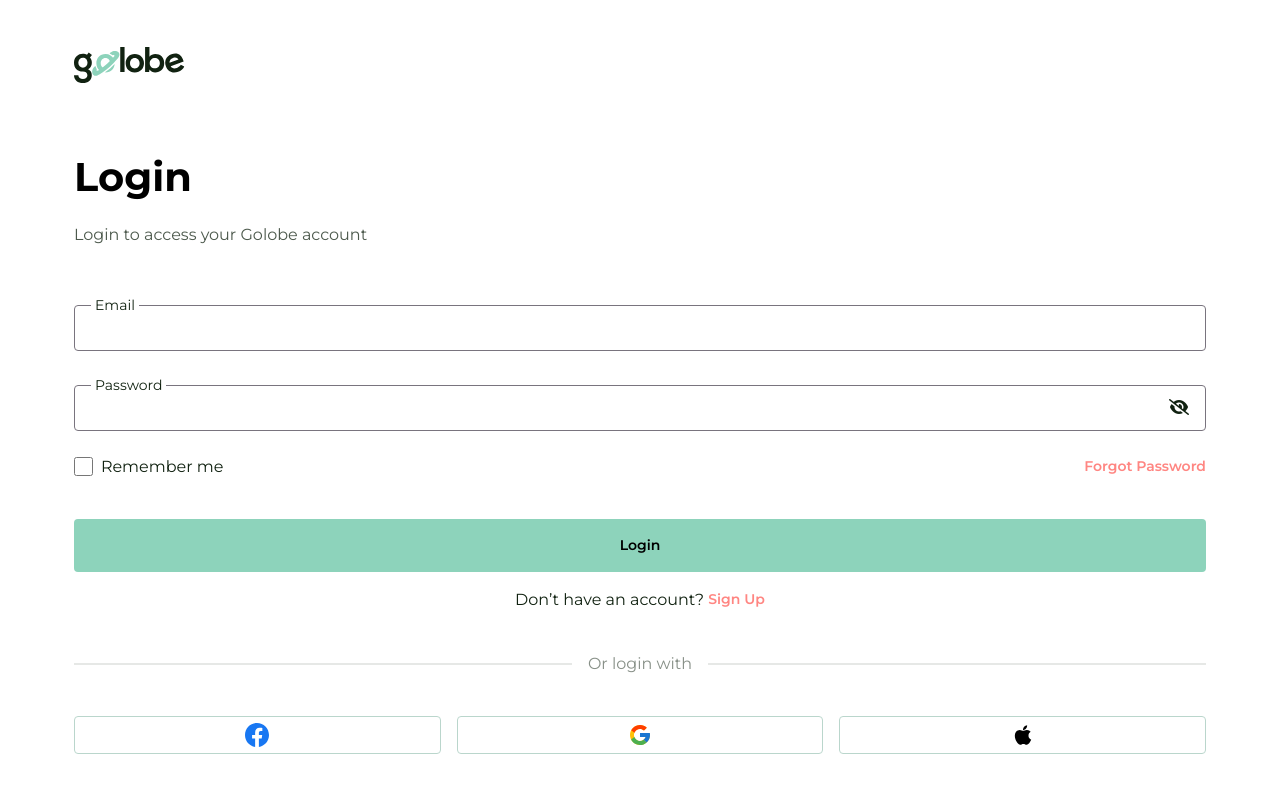
After one commit to bmBMT/Travel-Agency-Website, a PHP site: page /pages/login.html in a window 1280 px wide. The commit adds this page. Run offline with PHP 8.4, Linux system fonts and the light colour scheme.

Commit message:
searchFilterCard fix, login page form

```diff
--- /dev/null
+++ b/js/sign.js
@@ -0,0 +1,16 @@
+function hidePassword(i) {
+    let input = document.querySelector(`#loginPassword${i}`);
+    let hide = document.querySelector(`#hide${i}`);
+    let view = document.querySelector(`#view${i}`);
+
+    if (input.type === "password") {
+        input.type = 'text';
+        hide.style.display = "none";
+        view.style.display = null;
+    } else {
+        input.type = 'password';
+        hide.style.display = null;
+        view.style.display = "none";
+    }
+
+}
--- /dev/null
+++ b/pages/login.html
@@ -0,0 +1,84 @@
+<!DOCTYPE html>
+<html lang="en">
+  <head>
+    <meta charset="UTF-8" />
+    <meta http-equiv="X-UA-Compatible" content="IE=edge" />
+    <meta name="viewport" content="width=device-width, initial-scale=1.0" />
+    <link rel="stylesheet" href="https://cdn.jsdelivr.net/npm/bootstrap@4.0.0/dist/css/bootstrap.min.css" integrity="sha384-Gn5384xqQ1aoWXA+058RXPxPg6fy4IWvTNh0E263XmFcJlSAwiGgFAW/dAiS6JXm" crossorigin="anonymous"/>
+    <link rel="stylesheet" href="https://cdnjs.cloudflare.com/ajax/libs/font-awesome/6.0.0-beta2/css/all.min.css" integrity="sha512-YWzhKL2whUzgiheMoBFwW8CKV4qpHQAEuvilg9FAn5VJUDwKZZxkJNuGM4XkWuk94WCrrwslk8yWNGmY1EduTA==" crossorigin="anonymous" referrerpolicy="no-referrer" />
+    <script src="../js/sign.js"></script>
+    <link rel="stylesheet" href="../styles/style.css" />
+    <link rel="stylesheet" href="../styles/sign_style.css" />
+    <link rel="icon" href="../assets/icons/title_icon.svg" />
+    <title>Travel Agency Website — Login</title>
+  </head>
+
+  <body>
+    <div class="container">
+        <div class="sign_contain">
+          <div class="sign_elements ">
+            <div class="logo">
+              <a href="../index.html">
+                <img src="../assets/icons/blackGreen_logo_icon.svg">
+              </a>
+            </div>
+            <div class="sign_content">
+              <div class="sign_text">
+                <div class="signText_title">Login</div>
+                <div class="signText_secondary">Login to access your Golobe account</div>
+              </div>
+              <div class="sign_mainElements">
+                <div class="sign_inputs">
+                  <fieldset class="emailFieldset">
+                    <legend>Email</legend>
+                    <input type="email" id="loginEmail">
+                  </fieldset>
+
+                  <fieldset class="passwordFieldset">
+                    <legend>Password</legend>
+                    <input type="password" id="loginPassword1">
+                    <span id="eye" onclick="hidePassword(1)">
+                      <i class="fa fa-eye-slash" id="hide1"></i>
+                      <i class="fa fa-eye" id="view1" style="display: none;"></i>
+                    </span>
+                  </fieldset>
+                  <div class="sign_secondaryInputs">
+                    <div class="remeber_me">
+                      <input type="checkbox">
+                      <div>Remember me</div>
+                    </div>
+                    <a href="#" class="link">Forgot Password</a>
+                  </div>
+                </div>
+                <div class="sign_submit">
+                  <button class="sign_submit_btn">Login</button>
+                  <div class="sign_submitSecondary">
+                    <div>Don’t have an account?</div><div>&nbsp;</div><a href="#" class="link">Sign Up</a>
+                  </div>
+                </div>
+                <div class="anotherSign_text">
+                  <div class="horizontal_line"></div>
+                  <div class="signText_secondary">Or login with</div>
+                  <div class="horizontal_line"></div>
+                </div>
+                <div class="anotherSign_btns">
+                  <button class="btn sign_facebook_btn">
+                    <img src="../assets/icons/facebook_icon.svg">
+                  </button>
+                  <button class="btn sign_google_btn">
+                    <img src="../assets/icons/social media/google_icon.svg">
+                  </button>
+                  <button class="btn sign_apple_btn">
+                    <img src="../assets/icons/social media/blackApple_icon.svg">
+                  </button>
+                </div>
+              </div>
+            </div>
+          </div>
+          <div class="img_carousel">
+
+          </div>
+        </div>
+    </div>
+  </body>
+</html>
--- /dev/null
+++ b/styles/sign_style.css
@@ -0,0 +1,204 @@
+@media (max-width: 0px) {
+  /* TODO */
+  .img_carousel {
+    display: none;
+  }
+}
+
+html {
+  height: 100%;
+}
+
+body {
+  display: flex;
+  justify-content: center;
+  align-items: center;
+  height: 100%;
+}
+
+button {
+  border: 1px solid #bad6cc !important;
+  border-radius: 4px !important;
+  width: 100%;
+  display: flex;
+  padding: 16px 0;
+  align-items: center;
+  justify-content: center;
+}
+
+.sign_submit_btn {
+  color: 112211;
+  font-size: 14px;
+  font-weight: 600;
+  background: #8dd3bb;
+  transition: all 0.2s ease-in;
+  border: none !important;
+}
+
+.sign_submit_btn:hover {
+  background: #bad6cc;
+}
+
+.sign_contain {
+  display: flex;
+  align-items: center;
+  justify-content: space-between;
+  gap: 104px;
+  flex-wrap: nowrap;
+  padding: 34px 0;
+}
+
+.sign_elements {
+  display: flex;
+  flex-direction: column;
+  align-items: start;
+  width: 100%;
+  gap: 64px;
+}
+
+.sign_content {
+  display: flex;
+  flex-direction: column;
+  gap: 48px;
+  width: 100%;
+}
+
+.sign_text {
+  display: flex;
+  flex-direction: column;
+  text-align: start;
+  gap: 16px;
+}
+
+.sign_mainElements {
+  display: flex;
+  flex-direction: column;
+  gap: 40px;
+  justify-content: center;
+  width: 100%;
+}
+
+.sign_inputs {
+  display: flex;
+  flex-direction: column;
+  align-items: flex-start;
+  gap: 24px;
+}
+
+.sign_secondaryInputs {
+  display: flex;
+  flex-direction: row;
+  align-items: center;
+  justify-content: space-between;
+  width: 100%;
+}
+
+.remeber_me {
+  display: flex;
+  gap: 8px;
+  color: #112211;
+  align-items: center;
+}
+
+.sign_submit {
+  display: flex;
+  flex-direction: column;
+  align-items: flex-start;
+  justify-content: center;
+  gap: 16px;
+  width: 100%;
+}
+
+.sign_submitSecondary {
+    display: flex;
+    width: 100%;
+    flex-wrap: wrap;
+    /* gap: 1em; */
+    justify-content: center;
+}
+
+.anotherSign_text {
+  display: flex;
+  flex-direction: row;
+  align-items: center;
+  flex-wrap: nowrap;
+  gap: 16px;
+  width: 100%;
+}
+
+.anotherSign_btns {
+  display: flex;
+  flex-direction: row;
+  align-items: flex-start;
+  justify-content: space-between;
+  flex-wrap: nowrap;
+  gap: 16px;
+}
+
+.img_carousel {
+  width: 1200px;
+  height: 80vh;
+  background: lightslategrey;
+  display: none;
+}
+
+.signText_title {
+  color: #000000;
+  font-size: 40px;
+  font-weight: 700;
+}
+
+.signText_secondary {
+  color: #112211;
+  font-size: 16px;
+  font-weight: 400;
+  white-space: nowrap;
+}
+
+.sign_text > .signText_secondary {
+  opacity: 0.75;
+}
+
+.anotherSign_text > .signText_secondary {
+  opacity: 0.5;
+}
+
+.link {
+  color: #ff8682;
+}
+
+fieldset {
+  display: flex;
+  justify-content: center;
+  width: 100%;
+}
+
+.horizontal_line {
+  font-weight: 500;
+  height: 0;
+  width: 100%;
+  border: 1px solid #112211;
+  opacity: 0.1;
+}
+
+input[type="checkbox"] {
+  width: 5mm;
+  height: 5mm;
+}
+
+fieldset input {
+  width: 99%;
+  height: 28px;
+  font-weight: 400;
+  font-size: 16px;
+  padding-left: 8px;
+  border: none;
+  cursor: auto;
+  color: #112211;
+}
+
+#eye {
+    position: relative;
+    right: 16px;
+    cursor: pointer;
+}
--- a/styles/style.css
+++ b/styles/style.css
@@ -75,6 +75,7 @@ header {
 }
 
 .container {
+  width: 100%;
   max-width: 1380px;
   margin: auto;
   padding: 0 5.78125vw;
@@ -207,6 +208,7 @@ div.inner.show {
 
 .bootstrap-select {
   width: 100px !important;
+  line-height: 0.5;
 }
 
 .btn-light {
@@ -229,7 +231,6 @@ div.inner.show {
   font-size: 16px;
   font-weight: 400;
   color: #112211;
-  height: 36px;
 }
 
 .form-control::placeholder {
@@ -278,7 +279,7 @@ fieldset {
   color: #112211;
   border: 1px solid #79747e;
   border-radius: 4px;
-  height: 73px;
+  height: 56px;
 }
 
 legend {
```
Also changed, not shown: assets/components/footer.html (+8 -8 lines), assets/components/header.html (+12 -12 lines), assets/components/search_filter_card.html (+13 -13 lines), index.html (+6 -6 lines), styles/search_filter_card.css (+6 -2 lines), assets/icons/facebook_icon.svg (added), assets/icons/social media/blackApple_icon.svg (added), assets/icons/social media/blackFacebook_icon.svg (renamed from assets/icons/social media/facebook_icon.svg).
